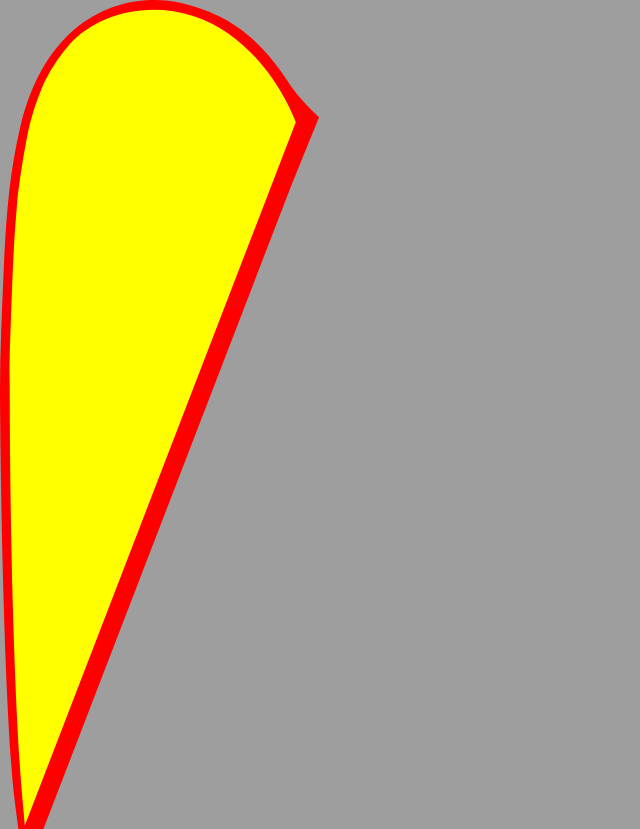
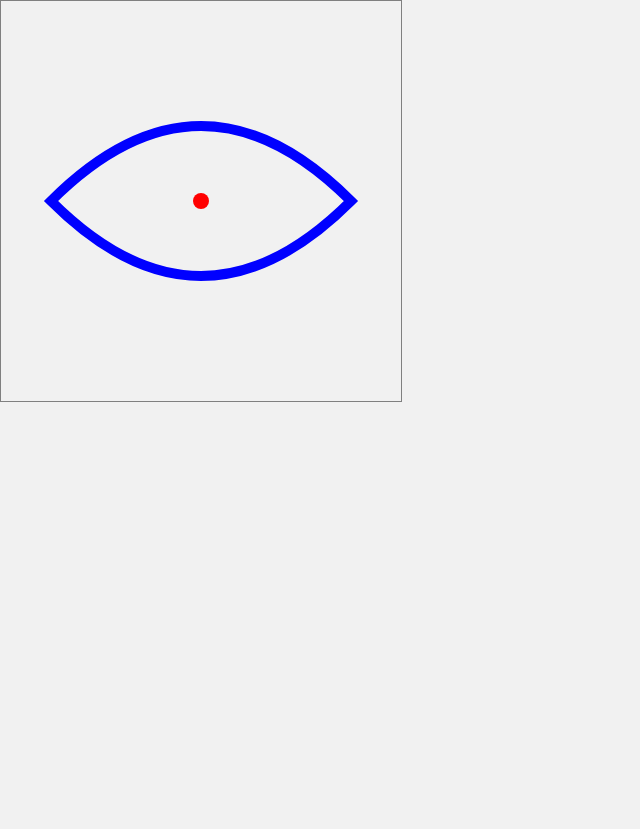
Before and after one commit to mgomezz/canvas, a React (Create React App) app: page / in a window 1280 px wide. Shown: the whole page, without its empty margins (0-640 px from the left). After the commit the page ends 800 px from the top, so only its background shows below. Built offline with nearby package versions, Linux system fonts and the light colour scheme.

Commit message:
add draggable path

```diff
--- a/src/App.tsx
+++ b/src/App.tsx
@@ -1,13 +1,10 @@
 import React from 'react';
-import Canvas from './Canvas';
 import BannerGota from './BannerGota';
+import DraggableOnPath from './DraggableOnPath';
 
 const App: React.FC = () => {
-    return (
-        <div style={{ width: '100vw', height: '100vh' }}>
-            <BannerGota />
-        </div>
-    );
+    // return <BannerGota />;
+    return <DraggableOnPath />;
 };
 
 export default App;
--- a/src/BannerGota.tsx
+++ b/src/BannerGota.tsx
@@ -1,7 +1,30 @@
 const BannerGota: React.FC = () => {
     return (
-        <div className="banner-gota-outside">
-            <div className="banner-gota-inside"></div>
+        <div>
+            <svg xmlns="http://www.w3.org/2000/svg" id="Capa_1" viewBox="0 0 1512.41 3927.08">
+                <path
+                    style={{
+                        fill: 'none',
+                        stroke: '#008b34',
+                        strokeLinecap: 'square',
+                        strokeMiterlimit: 10,
+                        strokeWidth: 1.51,
+                        strokeDasharray: '10 10',
+                    }}
+                    d="M1511.29,555.5l-134.93,333.05L206.39,3926.32l-118.18-.13s-3.35-19.65-7.81-56.18c-3.53-29.02-9.79-69.79-15.11-121.24C30.58,3413.32,6.53,2652.84.91,1894.14c-1.49-201.71,8.2-391.84,15.58-574.21,10.12-250.11,24.65-485.6,80.01-716.31C235.41,24.81,646.97-36.28,858.17,15.32c178.37,43.58,347.4,123.13,510.99,379.8,48.74,76.47,142.12,160.38,142.12,160.38h.01Z"
+                />
+                <path
+                    d="M118.25,3909.93c-2.23-28.27-5.07-60.22-8.42-95.52-37.31-393.26-62.33-1202.35-63-1977.08-.04-44.16-2.14-88.23-.63-132.06,13.94-401.52,16.43-519.05,36.29-750.07,3.15-36.67,21.99-186.41,50.06-323.42,25.3-123.49,75.86-236.84,81.12-247.34,33.74-67.31,74.14-126.89,119.96-177.57C451.12,76.91,685.05,1.11,915.24,76.44c341.47,111.75,480.02,487.29,484.76,499.87.8,2.11,1.2,3.21,1.2,3.21L118.24,3909.91"
+                    style={{
+                        fill: 'none',
+                        stroke: '#e5222e',
+                        strokeLinecap: 'square',
+                        strokeMiterlimit: 10,
+                        strokeWidth: 1.51,
+                        strokeDasharray: '10 10',
+                    }}
+                />
+            </svg>
         </div>
     );
 };
--- /dev/null
+++ b/src/DraggableOnPath.tsx
@@ -0,0 +1,87 @@
+import React, { useRef, useEffect, useState } from 'react';
+
+export default function DraggableOnPath() {
+    const [pos, setPos] = useState({ x: 200, y: 200 });
+    const svgPathRef = useRef<SVGPathElement | null>(null);
+    const canvasRef = useRef<HTMLCanvasElement | null>(null);
+    const dragging = useRef(false);
+
+    // Draw the path on the canvas for hit testing
+    useEffect(() => {
+        const canvas = canvasRef.current;
+        if (!canvas) return;
+        const ctx = canvas.getContext('2d');
+        if (!ctx) return;
+        const path = svgPathRef.current;
+        if (!path) return;
+        const d = path.getAttribute('d');
+        if (!d) return;
+        const path2d = new window.Path2D(d);
+
+        ctx.clearRect(0, 0, canvas.width, canvas.height);
+        ctx.strokeStyle = path.getAttribute('stroke') || 'black';
+        ctx.lineWidth = Number(path.getAttribute('stroke-width')) || 1;
+        ctx.lineCap = 'round';
+        ctx.lineJoin = 'round';
+        ctx.stroke(path2d);
+    }, []);
+
+    function isOnStroke(x: number, y: number) {
+        const canvas = canvasRef.current;
+        if (!canvas) return false;
+        const ctx = canvas.getContext('2d');
+        if (!ctx) return false;
+        const path = svgPathRef.current;
+        if (!path) return false;
+        const d = path.getAttribute('d');
+        if (!d) return false;
+        const path2d = new window.Path2D(d);
+        ctx.lineWidth = Number(path.getAttribute('stroke-width')) || 1;
+        return ctx.isPointInStroke(path2d, x, y);
+    }
+
+    function handleMouseMove(e: { clientX: number; clientY: number }) {
+        if (!dragging.current) return;
+        if (!svgPathRef.current || !svgPathRef.current.ownerSVGElement) return;
+        const svg = svgPathRef.current.ownerSVGElement;
+        const pt = svg.createSVGPoint();
+        pt.x = e.clientX;
+        pt.y = e.clientY;
+        const ctm = svg.getScreenCTM();
+        if (!ctm) return;
+        const { x, y } = pt.matrixTransform(ctm.inverse());
+        if (isOnStroke(x, y)) {
+            setPos({ x, y });
+        }
+    }
+
+    function startDrag() {
+        dragging.current = true;
+        window.addEventListener('mousemove', handleMouseMove);
+        window.addEventListener('mouseup', stopDrag);
+    }
+
+    function stopDrag() {
+        dragging.current = false;
+        window.removeEventListener('mousemove', handleMouseMove);
+        window.removeEventListener('mouseup', stopDrag);
+    }
+
+    return (
+        <div style={{ position: 'relative' }}>
+            {/* Hidden canvas for hit testing */}
+            <canvas ref={canvasRef} width={400} height={400} style={{ display: 'none' }} />
+            <svg width={400} height={400} style={{ border: '1px solid gray' }}>
+                <path
+                    ref={svgPathRef}
+                    d="M50,200 Q200,50 350,200 Q200,350 50,200 Z"
+                    stroke="blue"
+                    strokeWidth={10}
+                    fill="none"
+                />
+                {/* Draggable element */}
+                <circle cx={pos.x} cy={pos.y} r={8} fill="red" style={{ cursor: 'pointer' }} onMouseDown={startDrag} />
+            </svg>
+        </div>
+    );
+}
--- a/src/styles.css
+++ b/src/styles.css
@@ -1,7 +1,7 @@
 body {
     margin: 0;
     font-family: system-ui;
-    background: #9e9e9e;
+    background: #f1f1f1;
 }
 
 h1 {
```
